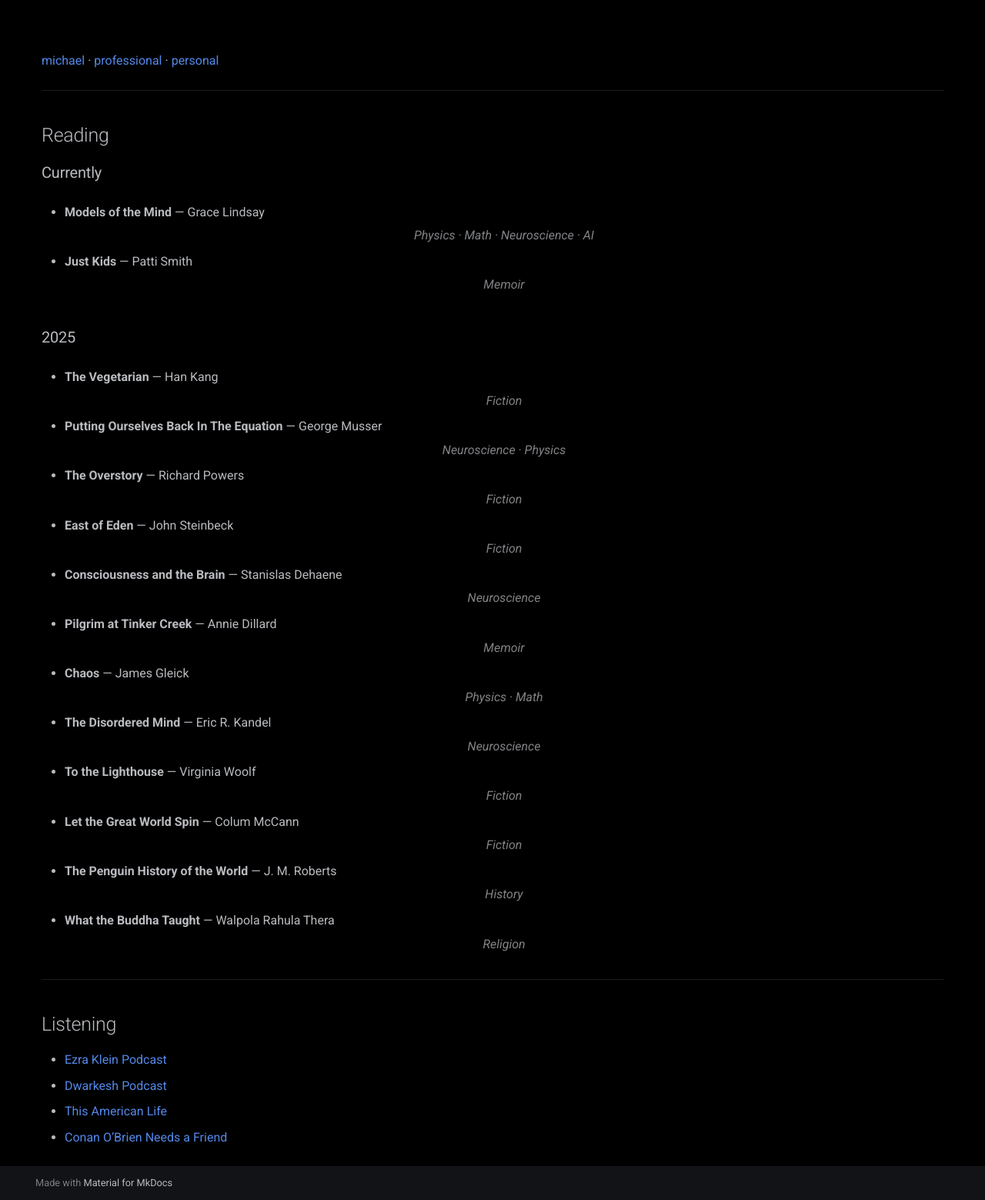
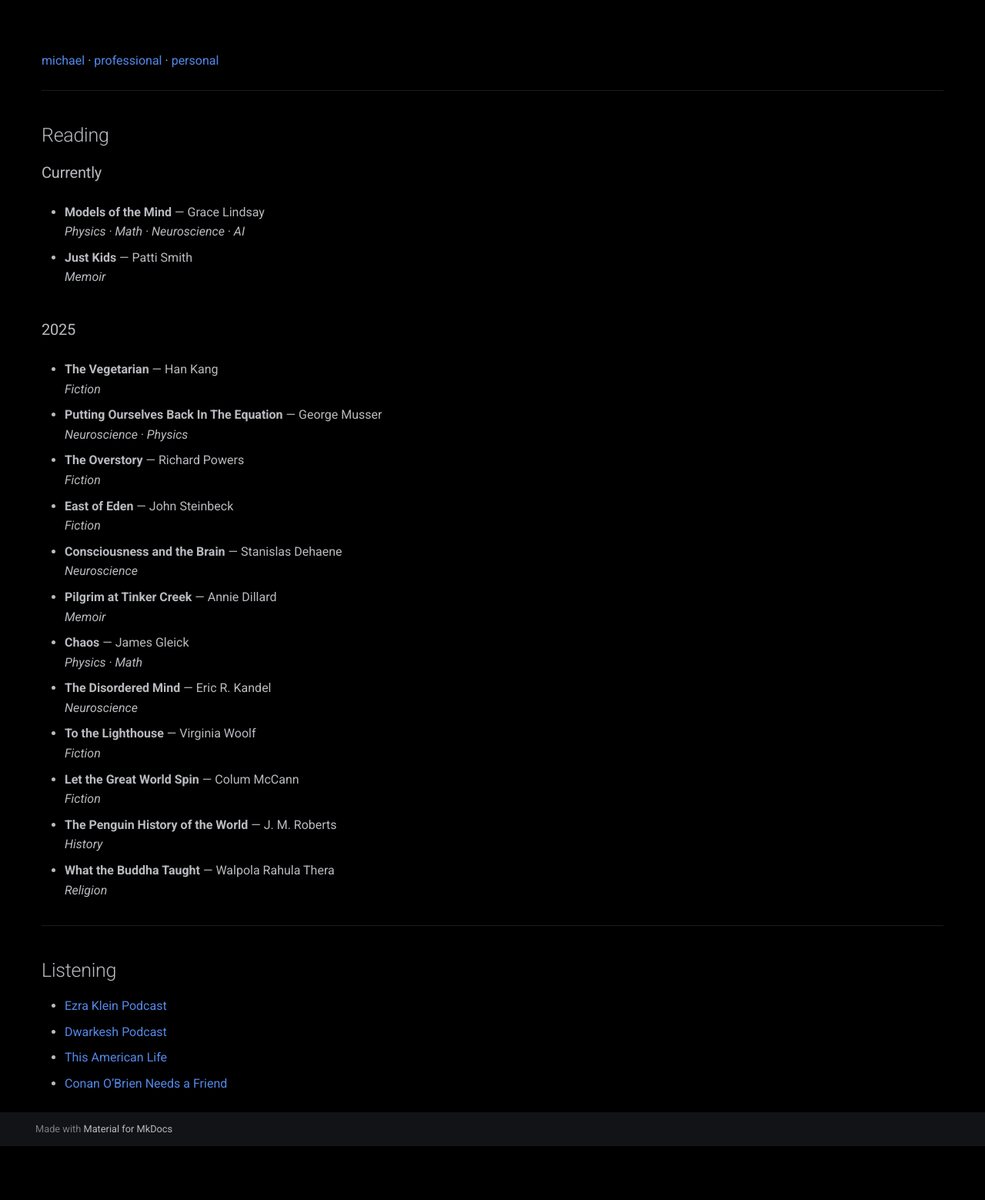
Before and after one commit to cyber-michael/becoming-online, an MkDocs documentation site: the page built from docs/personal/personal.md, in a window 1280 px wide. Shown: the whole page at 77% size. Built offline with MkDocs 1.6.1 and Material for MkDocs 9.7.7, drawn with Linux system fonts in a browser that asks for light colours; after the commit the page ends 1489 px from its top, so only the background shows below that.

Commit message:
left aligned

```diff
--- a/docs/stylesheets/extra.css
+++ b/docs/stylesheets/extra.css
@@ -47,14 +47,6 @@ body {
   margin: 1rem auto;
 }
 
-/* Center image caption (italic line under image) */
-.md-content__inner em {
-  display: block;
-  text-align: center;
-  margin-top: 0.25rem;
-  opacity: 0.7;
-}
-
 /* Navigation links */
 .home-nav {
   margin-top: 1rem;
@@ -77,3 +69,13 @@ body {
 .md-content__inner > h1:first-child {
   display: none;
 }
+
+/* Force-center the image caption */
+.md-content__inner .caption {
+  display: block;
+  width: 100%;
+  text-align: center !important;
+  opacity: 0.7;
+  font-size: 0.9rem;
+  margin-top: 0.25rem;
+}
```
